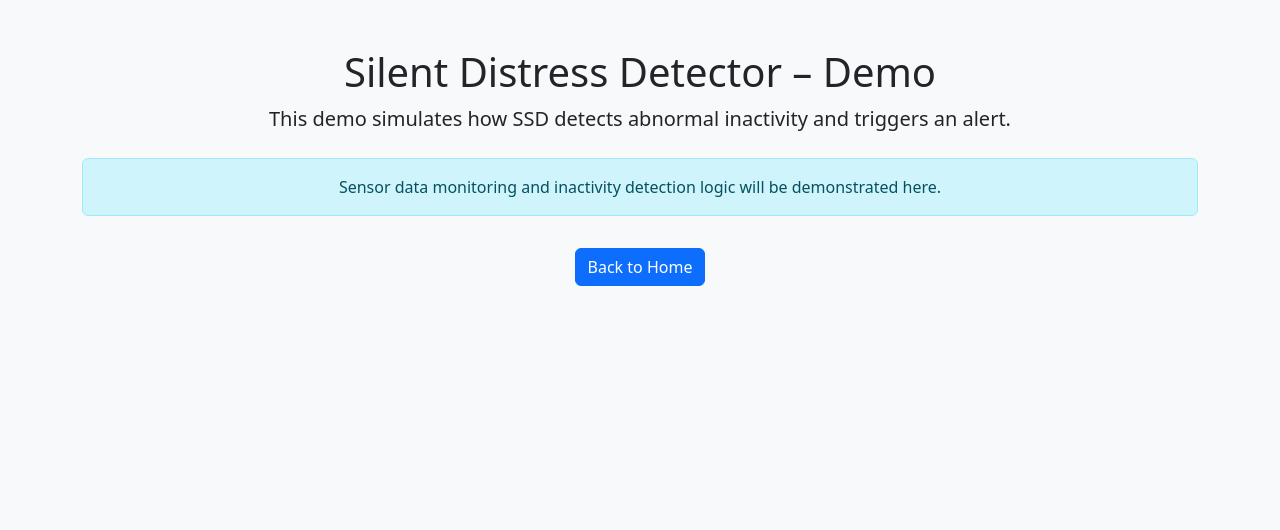
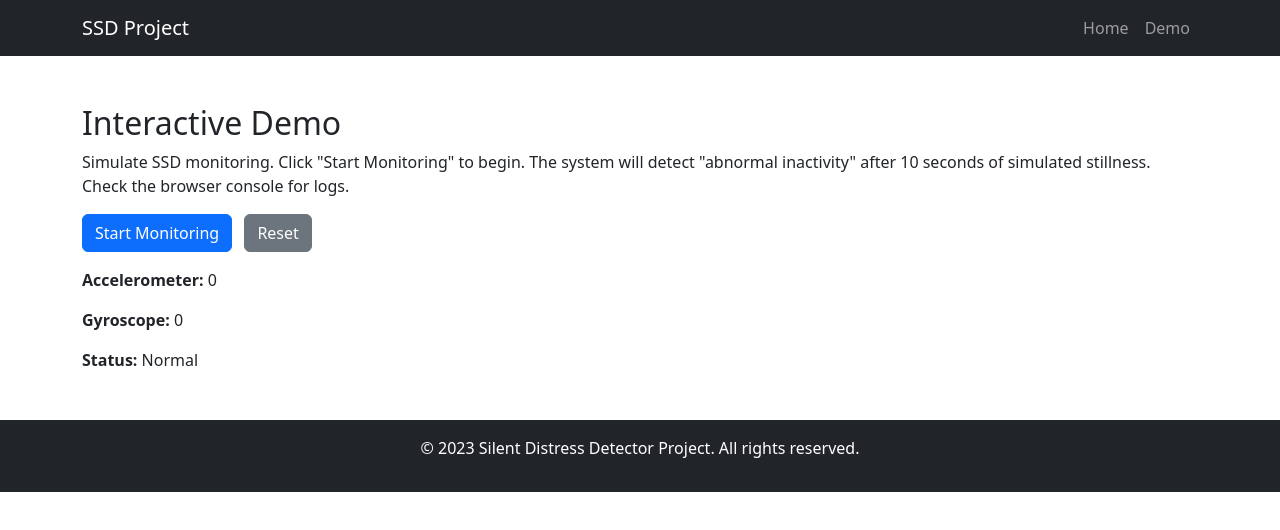
Before and after one commit to sumedhachowdhury-03-05/Silent-Distress-Detector-SSD, a plain HTML site: page demo.html in a window 1280 px wide. Drawn offline with nearby package versions, Linux system fonts and the light colour scheme.

Commit message:
demo.html

```diff
--- a/demo.html
+++ b/demo.html
@@ -3,24 +3,46 @@
 <head>
     <meta charset="UTF-8">
     <meta name="viewport" content="width=device-width, initial-scale=1.0">
-    <title>SSD Demo</title>
+    <title>Demo - SSD</title>
     <link href="https://cdn.jsdelivr.net/npm/bootstrap@5.3.0/dist/css/bootstrap.min.css" rel="stylesheet">
+    <link rel="stylesheet" href="styles.css">
 </head>
+<body>
+    <nav class="navbar navbar-expand-lg navbar-dark bg-dark">
+        <div class="container">
+            <a class="navbar-brand" href="index.html">SSD Project</a>
+            <button class="navbar-toggler" type="button" data-bs-toggle="collapse" data-bs-target="#navbarNav">
+                <span class="navbar-toggler-icon"></span>
+            </button>
+            <div class="collapse navbar-collapse" id="navbarNav">
+                <ul class="navbar-nav ms-auto">
+                    <li class="nav-item"><a class="nav-link" href="index.html">Home</a></li>
+                    <li class="nav-item"><a class="nav-link" href="demo.html">Demo</a></li>
+                </ul>
+            </div>
+        </div>
+    </nav>
 
-<body class="bg-light">
+    <section class="container my-5">
+        <h2>Interactive Demo</h2>
+        <p>Simulate SSD monitoring. Click "Start Monitoring" to begin. The system will detect "abnormal inactivity" after 10 seconds of simulated stillness. Check the browser console for logs.</p>
+        <button id="startBtn" class="btn btn-primary">Start Monitoring</button>
+        <button id="resetBtn" class="btn btn-secondary ms-2">Reset</button>
+        <div id="sensorData" class="mt-3">
+            <p><strong>Accelerometer:</strong> <span id="accel">0</span></p>
+            <p><strong>Gyroscope:</strong> <span id="gyro">0</span></p>
+            <p><strong>Status:</strong> <span id="status">Normal</span></p>
+        </div>
+        <div id="alert" class="alert alert-danger mt-3" style="display: none;">
+            Silent Distress Detected! Alert sent to contact.
+        </div>
+    </section>
 
-<div class="container text-center mt-5">
-    <h1>Silent Distress Detector – Demo</h1>
-    <p class="lead">
-        This demo simulates how SSD detects abnormal inactivity and triggers an alert.
-    </p>
+    <footer class="bg-dark text-white text-center py-3">
+        <p>&copy; 2023 Silent Distress Detector Project. All rights reserved.</p>
+    </footer>
 
-    <div class="alert alert-info mt-4">
-        Sensor data monitoring and inactivity detection logic will be demonstrated here.
-    </div>
-
-    <a href="index.html" class="btn btn-primary mt-3">Back to Home</a>
-</div>
-
+    <script src="https://cdn.jsdelivr.net/npm/bootstrap@5.3.0/dist/js/bootstrap.bundle.min.js"></script>
+    <script src="script.js"></script>
 </body>
 </html>
```
